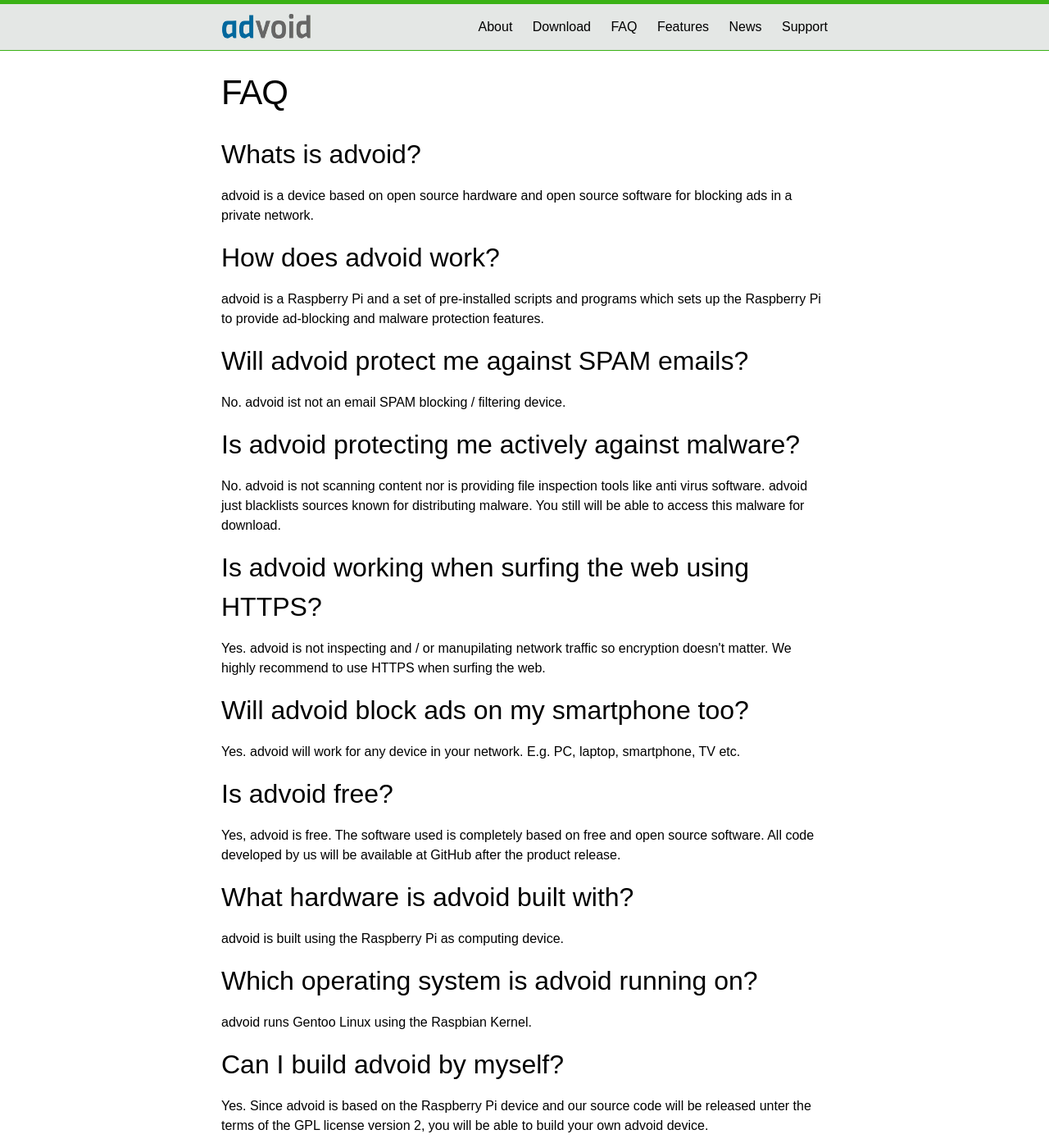
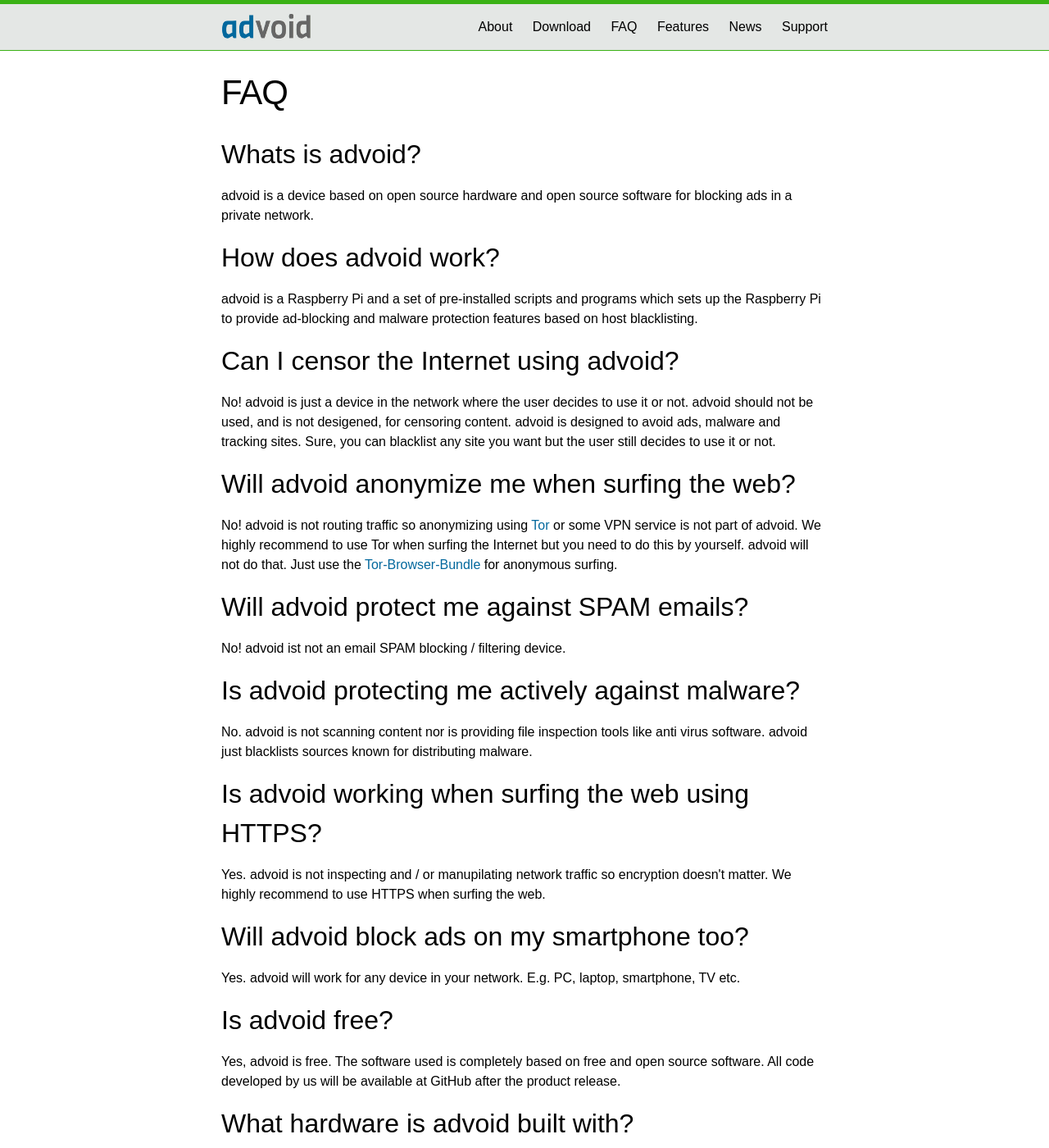
Before and after one commit to advoid/advoid.net, a Jekyll site: the page built from faq.md, in a window 1280 px wide and 1400 px high. Shown: the whole window at 82% size. Built offline with Jekyll 4.4.1, drawn with Linux system fonts in a browser that asks for light colours; some of the changed text lies outside the part shown.

Commit message:
faq content update

```diff
--- a/_includes/footer.html
+++ b/_includes/footer.html
@@ -47,7 +47,7 @@
         </ul>
       </div>
       <div class="footer-col  footer-col-3">
-        <p class="text">{{ site.description }}</p>
+          <!--<p class="text">{{ site.description }}</p>-->
         <p>Linux is a registered trademark of Linus Torvalds. Gentoo is a registered trademark of the Gentoo Foundation, Inc. Raspberry Pi is a registered trademark of the Raspberry Pi Foundation.</p>
       </div>
     </div>
--- a/faq.md
+++ b/faq.md
@@ -10,15 +10,23 @@
 
 <h2>How does advoid work?</h2>
 
-<p>advoid is a Raspberry Pi and a set of pre-installed scripts and programs which sets up the Raspberry Pi to provide ad-blocking and malware protection features.</p>
+<p>advoid is a Raspberry Pi and a set of pre-installed scripts and programs which sets up the Raspberry Pi to provide ad-blocking and malware protection features based on host blacklisting.</p>
+
+<h2>Can I censor the Internet using advoid?</h2>
+
+<p>No! advoid is just a device in the network where the user decides to use it or not. advoid should not be used, and is not desigened, for censoring content. advoid is designed to avoid ads, malware and tracking sites. Sure, you can blacklist any site you want but the user still decides to use it or not.</p>
+
+<h2>Will advoid anonymize me when surfing the web?</h2>
+
+<p>No! advoid is not routing traffic so anonymizing using <a href="https://www.torproject.org/">Tor</a> or some VPN service is not part of advoid. We highly recommend to use Tor when surfing the Internet but you need to do this by yourself. advoid will not do that. Just use the <a href="https://www.torproject.org/projects/torbrowser.html.en">Tor-Browser-Bundle</a> for anonymous surfing.</p>
 
 <h2>Will advoid protect me against SPAM emails?</h2>
 
-<p>No. advoid ist not an email SPAM blocking / filtering device.</p>
+<p>No! advoid ist not an email SPAM blocking / filtering device.</p>
 
 <h2>Is advoid protecting me actively against malware?</h2>
 
-<p>No. advoid is not scanning content nor is providing file inspection tools like anti virus software. advoid just blacklists sources known for distributing malware. You still will be able to access this malware for download.</p>
+<p>No. advoid is not scanning content nor is providing file inspection tools like anti virus software. advoid just blacklists sources known for distributing malware.</p>
 
 <h2>Is advoid working when surfing the web using HTTPS?</h2>
 
@@ -38,7 +46,7 @@
 
 <h2>Which operating system is advoid running on?</h2>
 
-<p>advoid runs Gentoo Linux using the Raspbian Kernel.</p>
+<p>advoid runs Gentoo using the Raspbian Linux Kernel.</p>
 
 <h2>Can I build advoid by myself?</h2>
 
```
